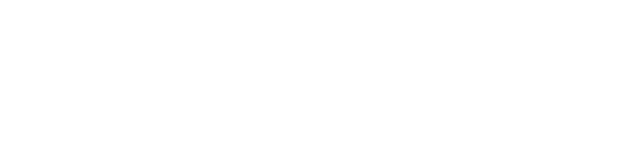
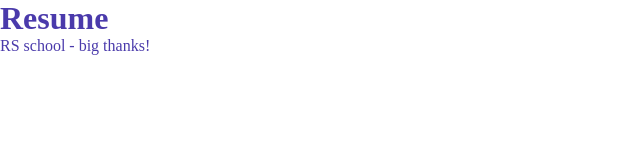
Before and after one commit to bobrui4anin/rsschool-cv, a plain HTML site: page index.html in a window 1280 px wide. Shown: the whole page, without its empty margins (0-640 px from the left). Drawn offline with Linux system fonts and the light colour scheme.

Commit message:
feat: add header, main and footer

```diff
--- a/index.html
+++ b/index.html
@@ -4,8 +4,23 @@
     <meta charset="UTF-8">
     <meta name="viewport" content="width=device-width, initial-scale=1.0">
     <title>Resume for epam</title>
+    <link rel="stylesheet" href="style.css">
 </head>
 <body>
+    <header>
+        <div class="container">
+            <h1>Resume</h1>
+        </div>
+    </header>
+    <main>
+        <div class="container">
 
+        </div>
+    </main>
+    <footer>
+        <div class="container">
+            RS school - big thanks!
+        </div>
+    </footer>
 </body>
 </html>
```
